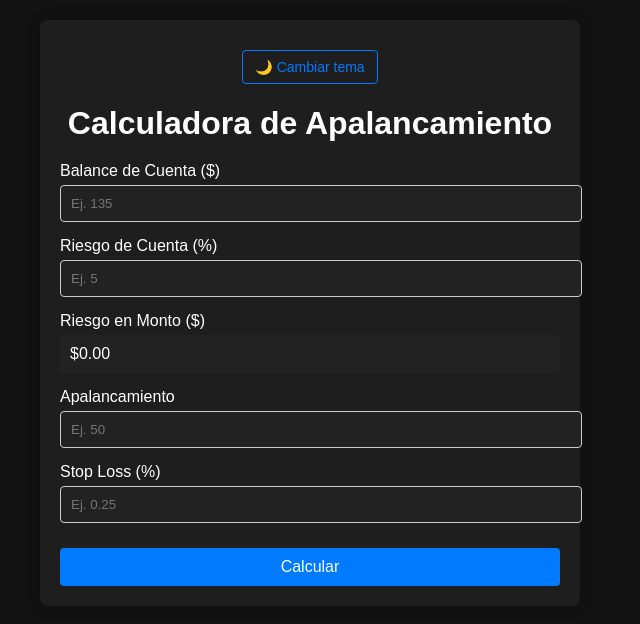
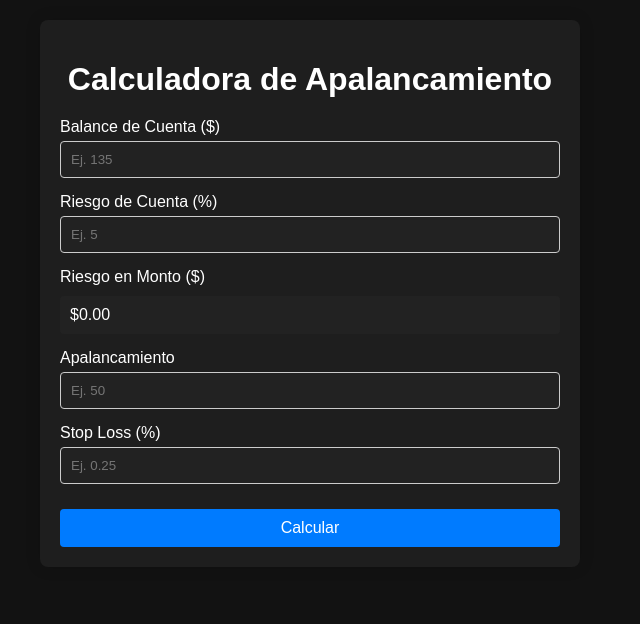
Before and after one commit to julian12lp/Tradingcalculator, a plain HTML site: page index.html in a window 1280 px wide. Shown: the whole page, without its empty margins (330-970 px from the left). Drawn offline with Linux system fonts and the light colour scheme.

Commit message:
Update index.html

```diff
--- a/index.html
+++ b/index.html
@@ -11,14 +11,6 @@
       --input-bg: #1e1e1e;
       --accent: #007BFF;
       --secondary-bg: #222;
-    }
-
-    body.light {
-      --bg: #f4f4f9;
-      --text: #000000;
-      --input-bg: #ffffff;
-      --accent: #007BFF;
-      --secondary-bg: #e9e9e9;
     }
 
     body {
@@ -46,10 +38,11 @@
 
     .input-group {
       margin-bottom: 15px;
+      display: flex;
+      flex-direction: column;
     }
 
     label {
-      display: block;
       margin-bottom: 5px;
     }
 
@@ -60,6 +53,20 @@
       color: var(--text);
       border: 1px solid #ccc;
       border-radius: 4px;
+      box-sizing: border-box;
+      appearance: textfield; /* Oculta flechas en algunos navegadores */
+    }
+
+    /* Ocultar flechas en Chrome, Safari, Edge */
+    input::-webkit-outer-spin-button,
+    input::-webkit-inner-spin-button {
+      -webkit-appearance: none;
+      margin: 0;
+    }
+
+    /* Ocultar flechas en Firefox */
+    input[type=number] {
+      -moz-appearance: textfield;
     }
 
     .readonly-output {
@@ -92,34 +99,11 @@
       border-radius: 4px;
       text-align: center;
     }
-
-    .theme-toggle {
-      text-align: center;
-      margin-bottom: 20px;
-    }
-
-    .theme-toggle button {
-      width: auto;
-      padding: 8px 12px;
-      font-size: 14px;
-      background-color: transparent;
-      border: 1px solid var(--accent);
-      color: var(--accent);
-    }
-
-    .theme-toggle button:hover {
-      background-color: var(--accent);
-      color: white;
-    }
   </style>
 </head>
-<body class="dark">
+<body>
 
   <div class="container">
-    <div class="theme-toggle">
-      <button onclick="toggleTheme()">🌙 Cambiar tema</button>
-    </div>
-
     <h1>Calculadora de Apalancamiento</h1>
 
     <div class="input-group">
@@ -185,10 +169,6 @@
       document.getElementById('marginResult').innerText = `Margen Requerido: $${margin.toFixed(2)}`;
       document.getElementById('resultContainer').style.display = 'block';
     }
-
-    function toggleTheme() {
-      document.body.classList.toggle("light");
-    }
   </script>
 </body>
 </html>
```
